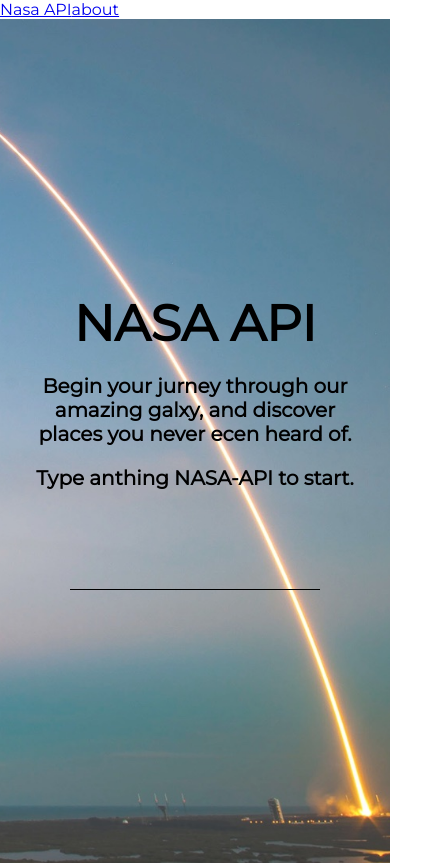
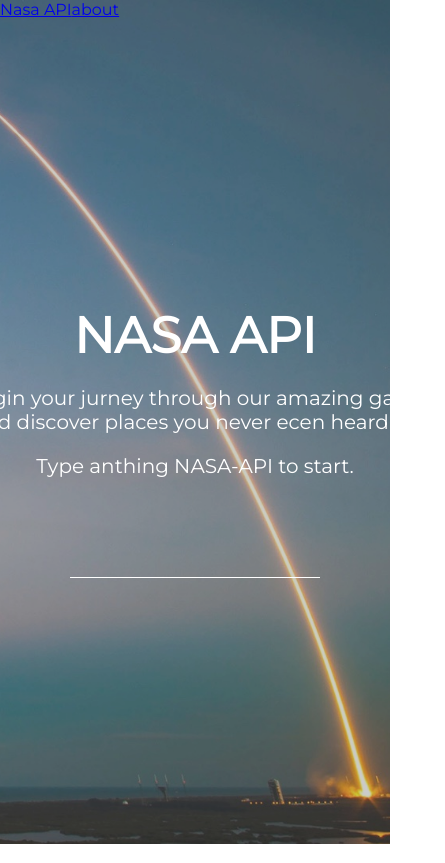
Before and after one commit to Tylas89/vue_nasa, a Vue app: page /#/ in a window 390 px wide. Shown: the whole page, 445 px wide, since content can reach past the window. Built offline with nearby package versions, Linux system fonts and the light colour scheme.

Commit message:
Add responsive view

```diff
--- a/src/App.vue
+++ b/src/App.vue
@@ -13,6 +13,8 @@
 
 *{
   box-sizing: border-box;
+  -webkit-font-smoothing: antialiased;
+  -moz-osx-font-smoothing: grayscale;
 }
 body{
   font-family: 'Montserrat', sans-serif;
--- a/src/components/Claim.vue
+++ b/src/components/Claim.vue
@@ -28,10 +28,23 @@ export default {
     .claim {
         font-size: 50px;
         margin : 0;
+        color: white;
+
+        @media (min-width: 768px) {
+            font-size: 80px;
+        }
     }
 
     .subclaim {
         matgin: 20px 0 0 0;
+        width: 500px;
         font-size: 20px;
+        font-weight: 400;
+
+        @media (min-width: 768px) {
+            font-size: 17px;
+            line-height: 1;
+            letter-spacing: 1px;
+        }
     }
 </style>
--- /dev/null
+++ b/src/components/HeroImage.vue
@@ -0,0 +1,32 @@
+<template>
+    <div class="heroImage" />
+</template>
+<script>
+export default {
+  name: 'HeroImage',
+};
+</script>
+<style lang="scss" scoped>
+  .heroImage{
+    position: fixed;
+    width: 100%;
+    min-height: 100vh;
+    top: 0;
+    z-index: -1;
+    background-image: url('../assets/heroimage.jpg');
+    background-repeat: no-repeat;
+    background-size: cover;
+    background-position: 80% 0%;
+  }
+
+  .heroImage::after{
+    content: '';
+    background: rgba(0,0,0, .2);
+    position: absolute;
+    top: 0;
+    left: 0;
+    z-index: 1;
+    width: 100%;
+    height: 100vh;
+  }
+</style>
--- a/src/components/SearchInpute.vue
+++ b/src/components/SearchInpute.vue
@@ -17,9 +17,19 @@ export default {
   }
 
   input {
+    text-align: center;
+    font-size: 20px;
+    font-weight: 300;
+    color: white;
     height: 30px;
     border: 0;
     background: none;
-    border-bottom: 1px solid black;
+    border-bottom: 1px solid white;
+    transition: box-shadow .3s ease-out;
+  }
+
+  input:focus {
+    outline: none;
+    box-shadow: 0 5px 20px -8px rgba(255, 255, 255, .5);
   }
 </style>
--- a/src/views/Search.vue
+++ b/src/views/Search.vue
@@ -2,6 +2,7 @@
   <div class="wrapper">
     <Claim />
     <SearchInpute />
+    <HeroImage />
   </div>
 </template>
 
@@ -10,6 +11,7 @@ import axios from 'axios';
 import debounce from 'lodash.debounce';
 import Claim from '@/components/Claim.vue';
 import SearchInpute from '@/components/SearchInpute.vue';
+import HeroImage from '@/components/HeroImage.vue';
 
 const API = 'https://images-api.nasa.gov/search';
 
@@ -18,6 +20,7 @@ export default {
   components: {
     Claim,
     SearchInpute,
+    HeroImage,
   },
   data() {
     return {
@@ -50,9 +53,5 @@ export default {
   padding: 30px;
   height: 100vh;
   width: 100%;
-  background-image: url('../assets/heroimage.jpg');
-  background-repeat: no-repeat;
-  background-size: cover;
-  background-position: 80% 0%;
 }
 </style>
```
